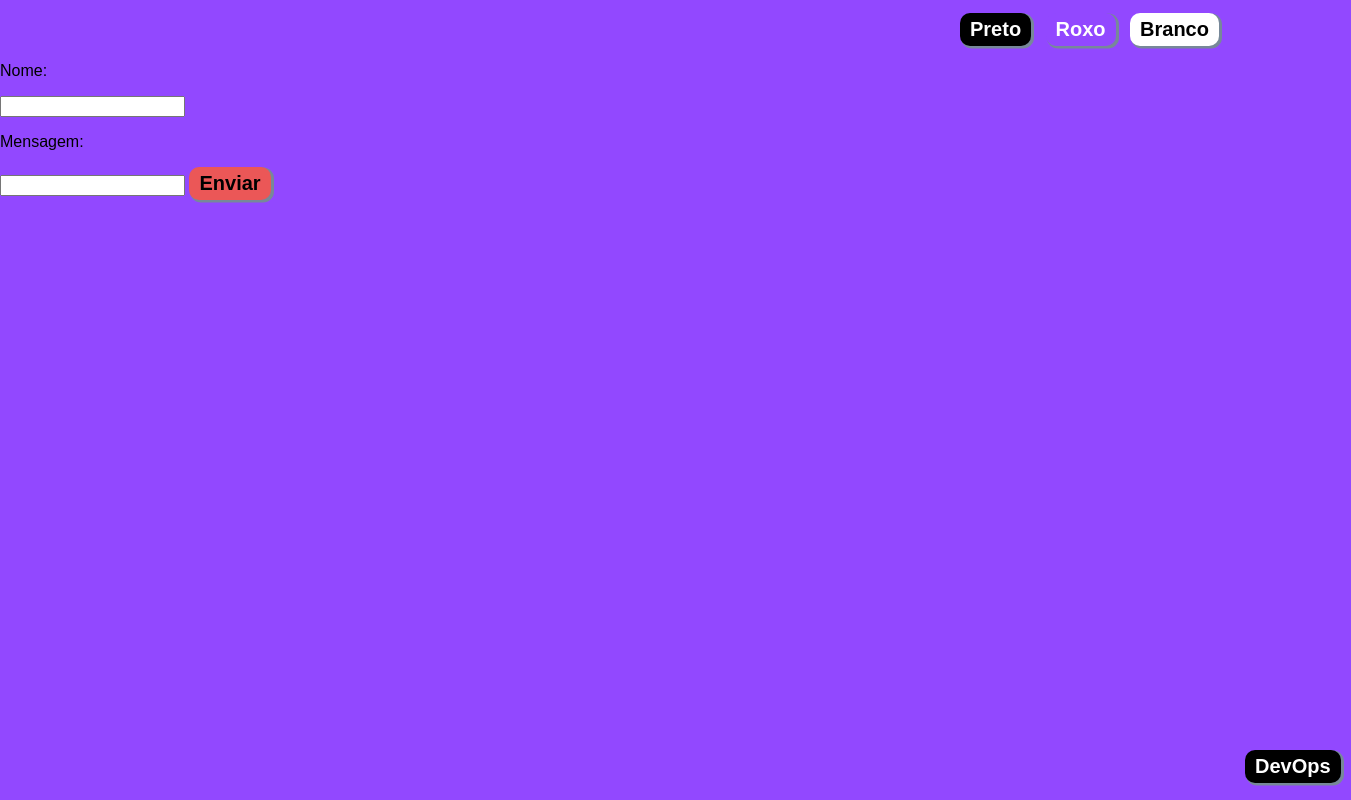
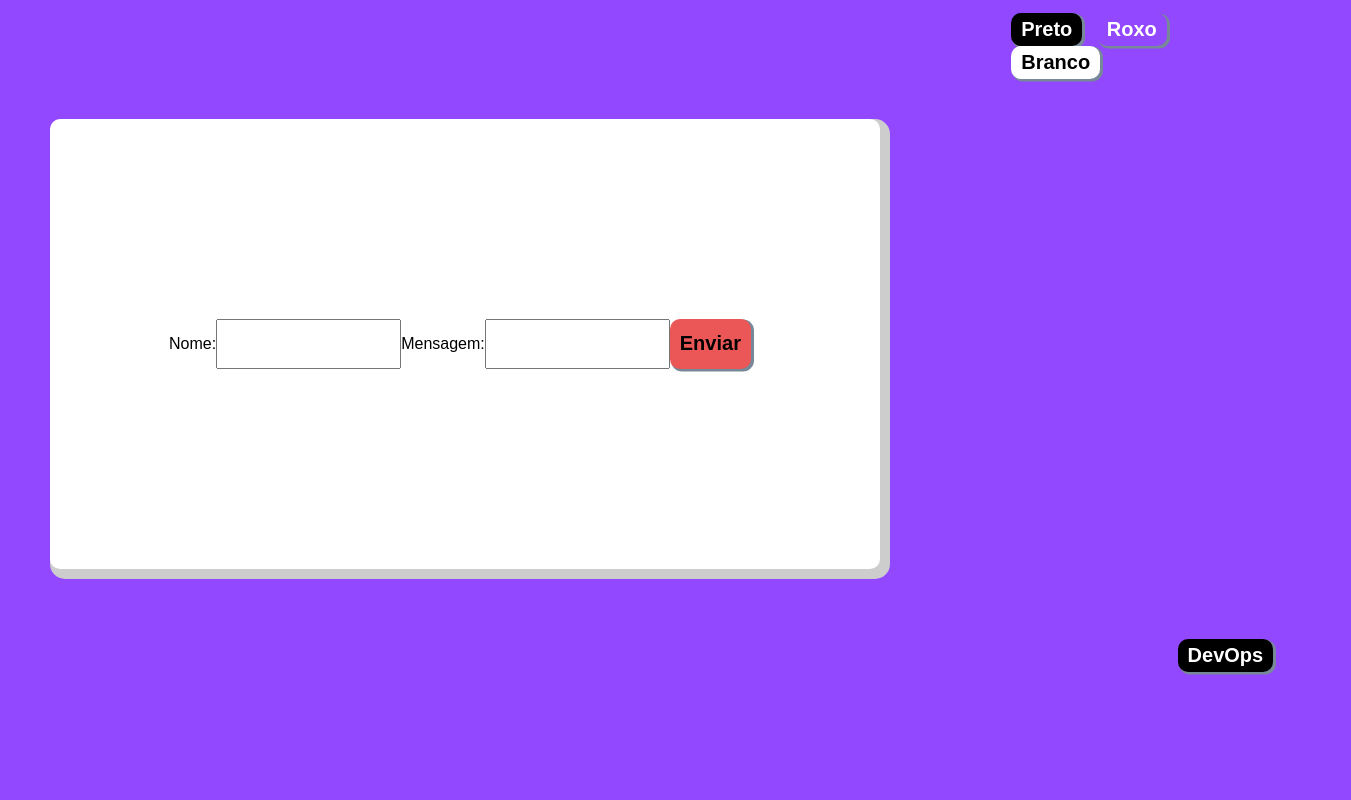
Before and after one commit to Raphael3c/Web_CollegeWork, a plain HTML site: page index.html in a window 1280 px wide. Shown: the whole page, 1351 px wide, since content can reach past the window. Drawn offline with Linux system fonts and the light colour scheme.

Commit message:
6º Commit

```diff
--- a/css/style.css
+++ b/css/style.css
@@ -7,7 +7,7 @@ body{
 
 #buttons{
     position: relative;
-    margin-left: 75%;
+    margin-left: 79%;
     margin-top: 1%;
 }
 
@@ -26,11 +26,21 @@ body{
     color: rgb(0, 0, 0);
 }
 
+#mensage{
+    position: relative;
+    display: flex;
+    justify-content: center;
+    background-color: white;
+    padding: 200px;
+    margin: 40px 400px 0px 50px;
+    border-radius: 10px;
+    box-shadow: 5px 5px 0 5px #cdcdcd;
+}
+
 #buttonCredit{
     position: relative;
-    margin-top: 550px;
-    margin-left: 1245px;
-
+    margin-top: 70px;
+    margin-left: 92%;
     background-color: black;
     color: white;
 }
--- a/javascript/script.js
+++ b/javascript/script.js
@@ -15,5 +15,5 @@ function backColor3(){
 }
 
 function devOps() {
-    varWindow = window.open ('html/devops.html')
+    varWindow = window.open('html/devops.html', 'popup')
 }
```
